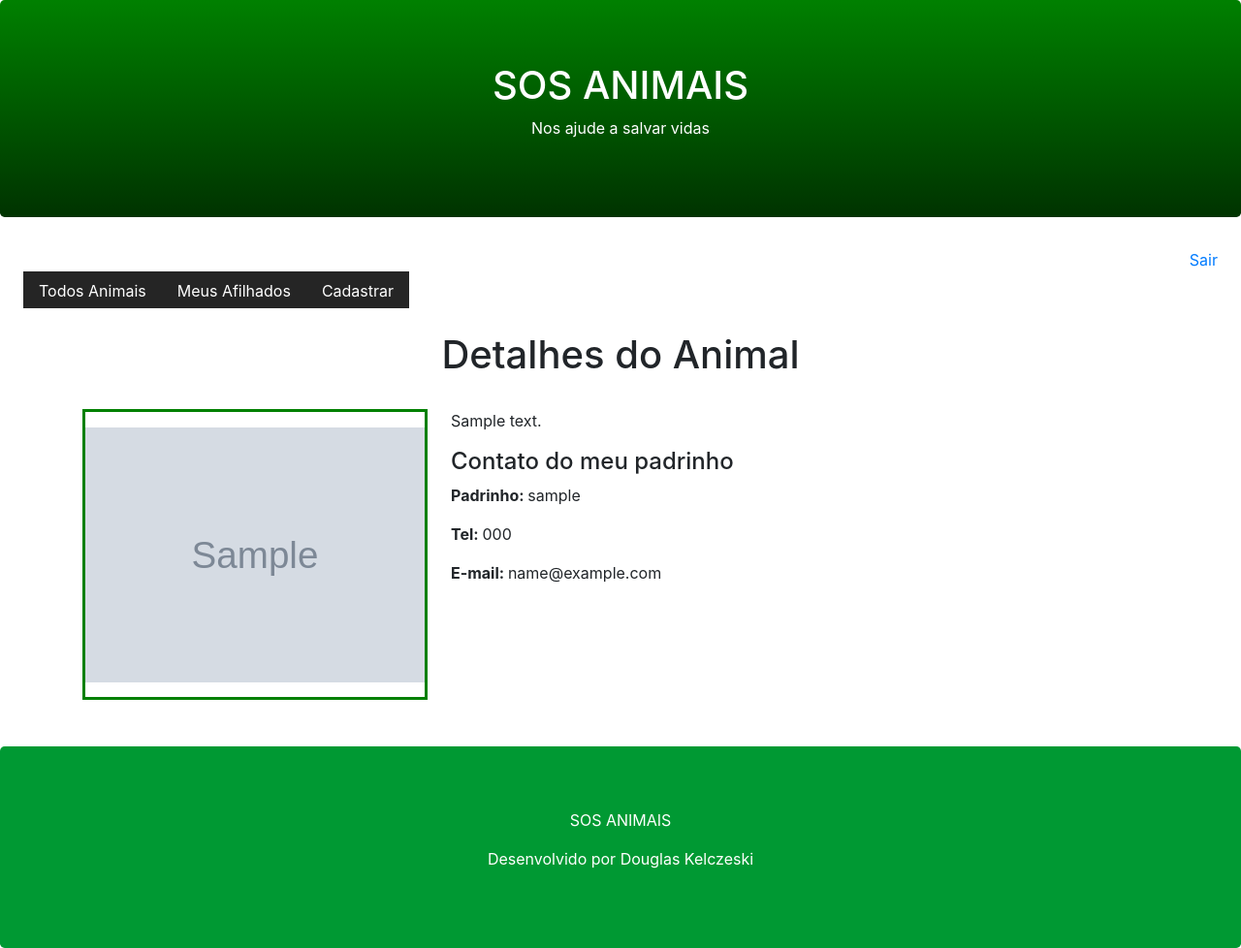
After one commit to zigmon30/sos_animais, a Django app: page /animal/detalhe/1/ in a window 1280 px wide. The commit adds this page. Shown: the whole page at 97% size. Run offline with Django 4.2, Linux system fonts and the light colour scheme; tables that the repository leaves empty hold one stand-in row (values such as "Sample post"); grey boxes marked "Sample" are stand-in pictures; some libraries are stand-ins or nearby versions.

Commit message:
criação de lista de animais
criação de listagem e detelhas de animais, e permições dos botoes
  excluir
  alterar
para que  usuario possa ter esses botoes somente para seus animais apadrinhados

```diff
--- a/core/views.py
+++ b/core/views.py
@@ -10,10 +10,18 @@ from .models import Animal
 
 @login_required(login_url='/login/')
 
-
 def lista_todos_animais(request):
     animal = Animal.objects.filter(ativo=True)
     return render(request, 'lista.html', {'animal':animal})
+
+def lista_usuario_animais(request):
+    animal = Animal.objects.filter(ativo=True, usuario=request.user)
+    return render(request, 'lista.html', {'animal':animal})
+
+def detalhe_animal(request, id):
+    animal = Animal.objects.get(ativo=True, id=id)
+    print(animal.id)
+    return render(request, 'animal.html', {'animal':animal})
 
 
 def login_user(request):
--- a/sosadoteanimais/urls.py
+++ b/sosadoteanimais/urls.py
@@ -23,6 +23,8 @@ from . import settings
 urlpatterns = [
     path('admin/', admin.site.urls),
     path('animal/todos/', views.lista_todos_animais),
+    path('animal/usuario/', views.lista_usuario_animais),
+    path('animal/detalhe/<id>/', views.detalhe_animal),
     path('login/', views.login_user),
     path('login/submit', views.submit_login),
     path('logout/', views.logout_user),
--- /dev/null
+++ b/templates/animal.html
@@ -0,0 +1,51 @@
+{% extends "model-page.html" %}
+
+{% block content %}
+    <h1 class="text-center">Detalhes do Animal</h1>
+    <br>
+  <!-- Ini Modal -->
+  <div class="modal fade" id="modal_confirm">
+    <div class="modal-dialog modal-dialog-centered">
+      <div class="modal-content">
+        <!-- Modal Header -->
+        <div class="modal-header">
+          <h4 class="modal-title">Deseja realmente excluir?</h4>
+          <button type="button" class="close" data-dismiss="modal">&times;</button>
+        </div>
+        <!-- Modal body -->
+        <div class="modal-body text-right">
+            <a href="/pet/delete/{{ pet.id }}/">
+                <button type="button" class="btn btn-danger">EXCLUIR</button>
+            </a>
+            <button type="button" class="btn btn-default" data-dismiss="modal">CANCELAR</button>
+        </div>
+      </div>
+    </div>
+  </div>
+  <!-- End Modal -->
+
+    <div class="container">
+        <div class="row">
+            <div class="col-sm-12 col-md-12 col-lg-4">
+                <div style="border-color: green; border-style: solid; width: 356px; height: 300px;">
+                    <img src="{{ animal.foto.url }}" alt="Norway" width="350" height="263" style="margin-top: 16px;">
+                </div>
+                <br>
+            </div>
+            <div class="col-sm-12 col-md-12 col-lg-8">
+                <p>{{ animal.descricao }}</p>
+                <h4>Contato do meu padrinho</h4>
+                <p><b>Padrinho: </b>{{ animal.usuario }}</p>
+                <p><b>Tel: </b>{{ animal.telefone }}</p>
+                <p><b>E-mail: </b>{{ animal.email }}</p>
+                {% if request.user == animal.usuario %}
+                    <a href="/animal/register/?id={{ animal.id }}">
+                        <button type="button" class="btn btn-primary">Alterar</button>
+                    </a>
+                        <button type="button" class="btn btn-danger" data-toggle="modal" data-target="#modal_confirm">Excluir</button>
+                {% endif %}
+            </div>
+        </div>
+    </div>
+    <br>
+{% endblock %}
--- a/templates/lista.html
+++ b/templates/lista.html
@@ -18,7 +18,7 @@
             <div class="row">
                 {% for p in animal %}
                     <div class="col-sm-12 col-md-6 col-lg-4">
-                        <a href="../detail/{{ p.id }}">
+                        <a href="../detalhe/{{ p.id }}">
                             <div class="polaroid">
                                 <img src="{{ p.foto.url }}" alt="Norway" style="width:100%">
                                 <div class="container">
--- a/templates/model-header.html
+++ b/templates/model-header.html
@@ -38,10 +38,10 @@
 <div id="menu">
     <ul class="nav ml-4">
         <li class="nav-item">
-            <a class="nav-link" href="/pet/all/">Todos Animais</a>
+            <a class="nav-link" href="/animal/todos/">Todos Animais</a>
         </li>
         <li class="nav-item">
-            <a class="nav-link" href="/pet/user/">Meus Afilhados</a>
+            <a class="nav-link" href="/animal/usuario/">Meus Afilhados</a>
         </li>
         <li class="nav-item">
             <a class="nav-link" href="/pet/register/">Cadastrar</a>
```
